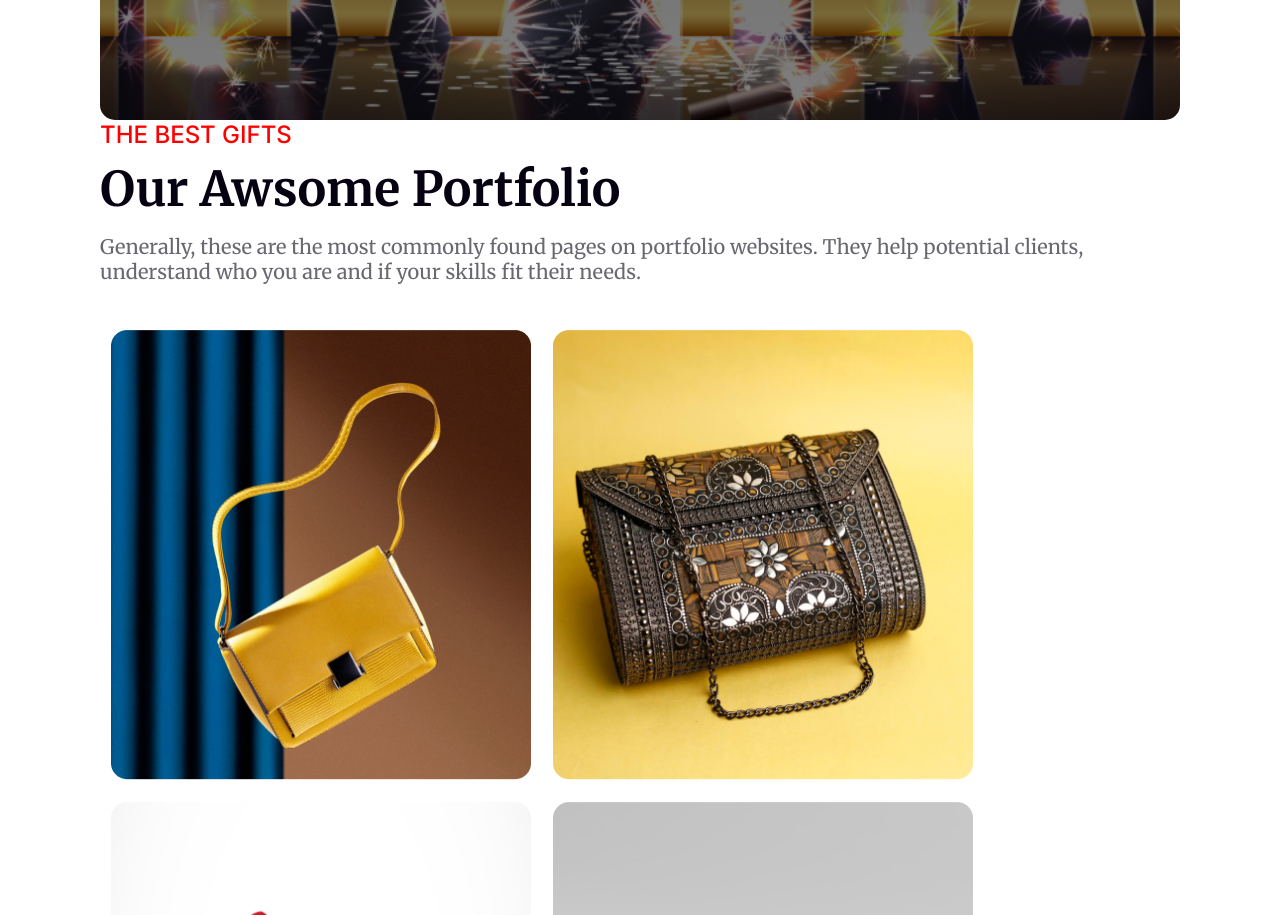
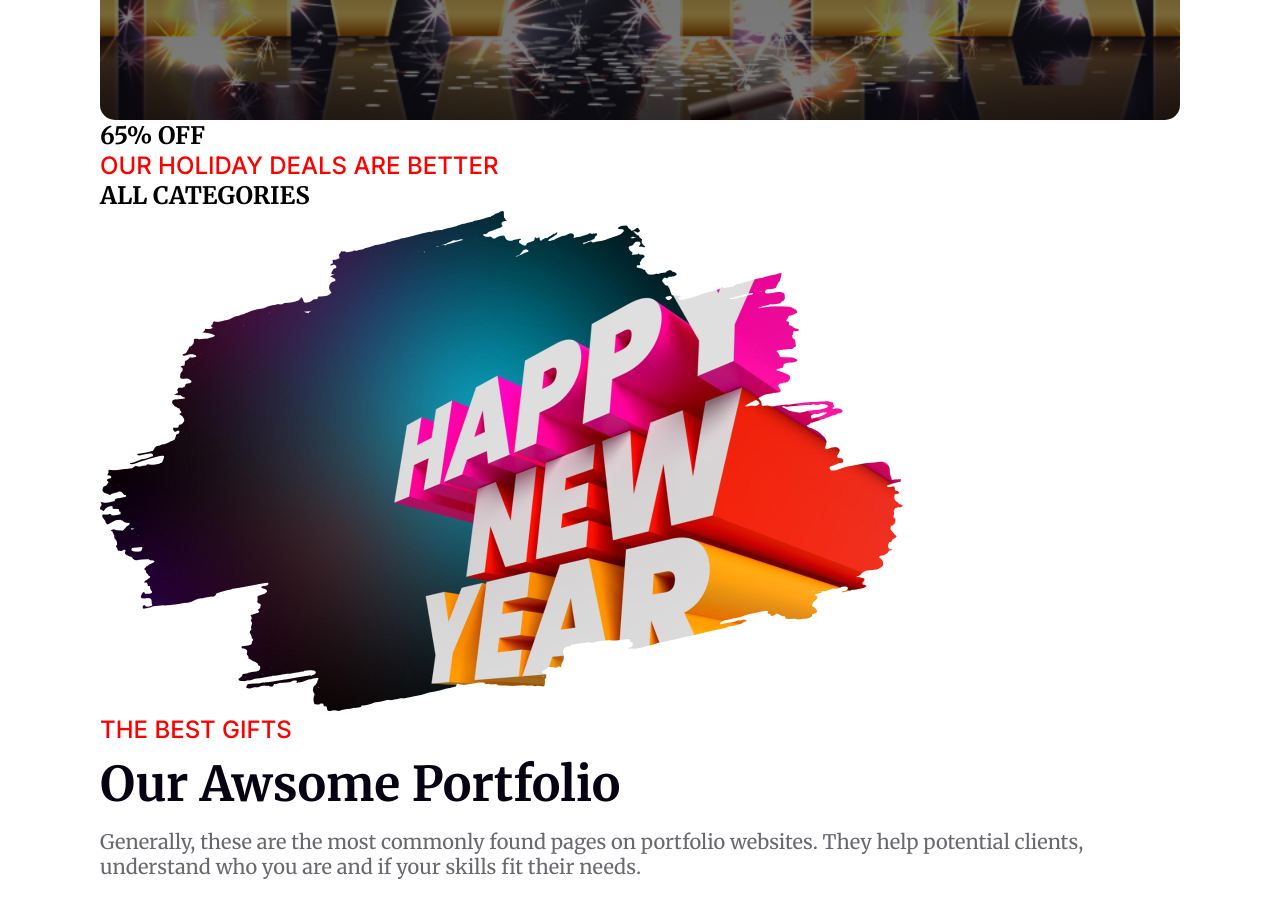
Before and after one commit to rakib4190/new-year-a1, a plain HTML site: page index.html in a window 1280 px wide. Shown: the part 700-1615 px from the top of the page. Drawn offline with Linux system fonts and the light colour scheme.

Commit message:
categories section added without style

```diff
--- a/index.html
+++ b/index.html
@@ -27,6 +27,16 @@
         </h1>
       </div>
       <!-- banner section end -->
+      <!-- category section start -->
+      <section>
+        <div class="category">
+          <h1 class="primary-title">65% OFF</h1>
+          <h3 class="primary-text">OUR HOLIDAY DEALS ARE BETTER</h3>
+          <h2 class="category-title">ALL CATEGORIES</h2>
+          <img src="./images/new-year-photo.png" alt="" />
+        </div>
+      </section>
+      <!-- category section end -->
       <!-- portfolio section start -->
       <section>
         <h3 class="primary-text">THE BEST GIFTS</h3>
```
